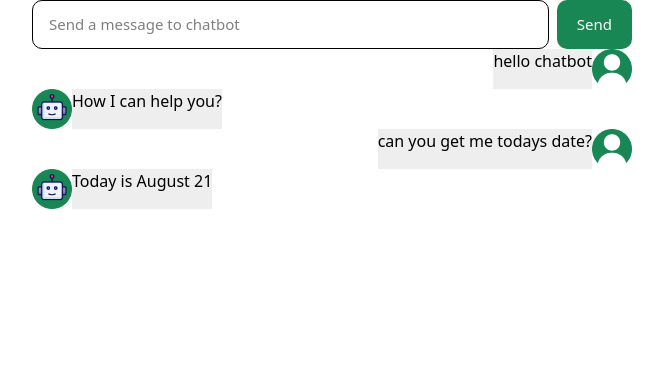
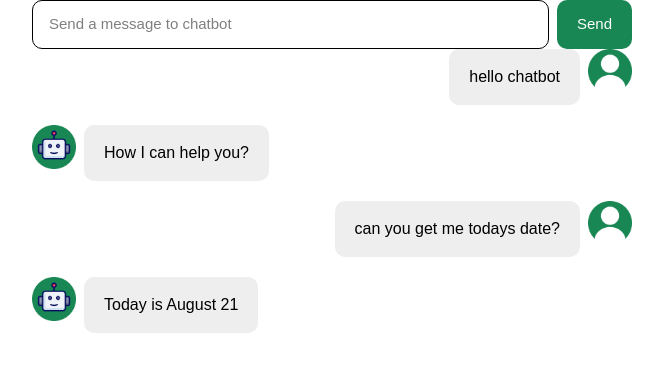
Before and after one commit to MaazCodeCraft/chatbot, a React (Vite) app: page / in a window 1280 px wide. Shown: the top 372 px of the page, without its empty margins (308-971 px from the left). Built offline with nearby package versions, Linux system fonts and the light colour scheme.

Commit message:
Style the ChatMessages

```diff
--- a/src/components/ChatMessage.tsx
+++ b/src/components/ChatMessage.tsx
@@ -9,10 +9,19 @@ interface Props {
 
 function ChatMessage({ message, sender }: Props) {
   return (
-    <div className={sender === "user" ? "flex justify-end" : "flex"}>
-      {sender === "robot" && <img src={RobotProfileImage} width={40} />}
-      <div className="bg-[rgb(238,238,238)]">{message}</div>
-      {sender === "user" && <img src={userProfileImage} width={40} />}
+    <div
+      className={
+        sender === "user" ? "flex justify-end items-start" : "flex items-start"
+      }
+    >
+      {sender === "robot" && <img src={RobotProfileImage} className="w-11" />}
+      <div
+        className="
+        bg-[#eeeeee] py-4 px-5 rounded-[10px] mr-2 ml-2 mb-5 max-w-[340px]"
+      >
+        {message}
+      </div>
+      {sender === "user" && <img src={userProfileImage} className="w-11" />}
     </div>
   );
 }
--- a/src/index.css
+++ b/src/index.css
@@ -1 +1,5 @@
 @import "tailwindcss";
+
+body {
+  font-family: Arial, Helvetica, sans-serif;
+}
```
